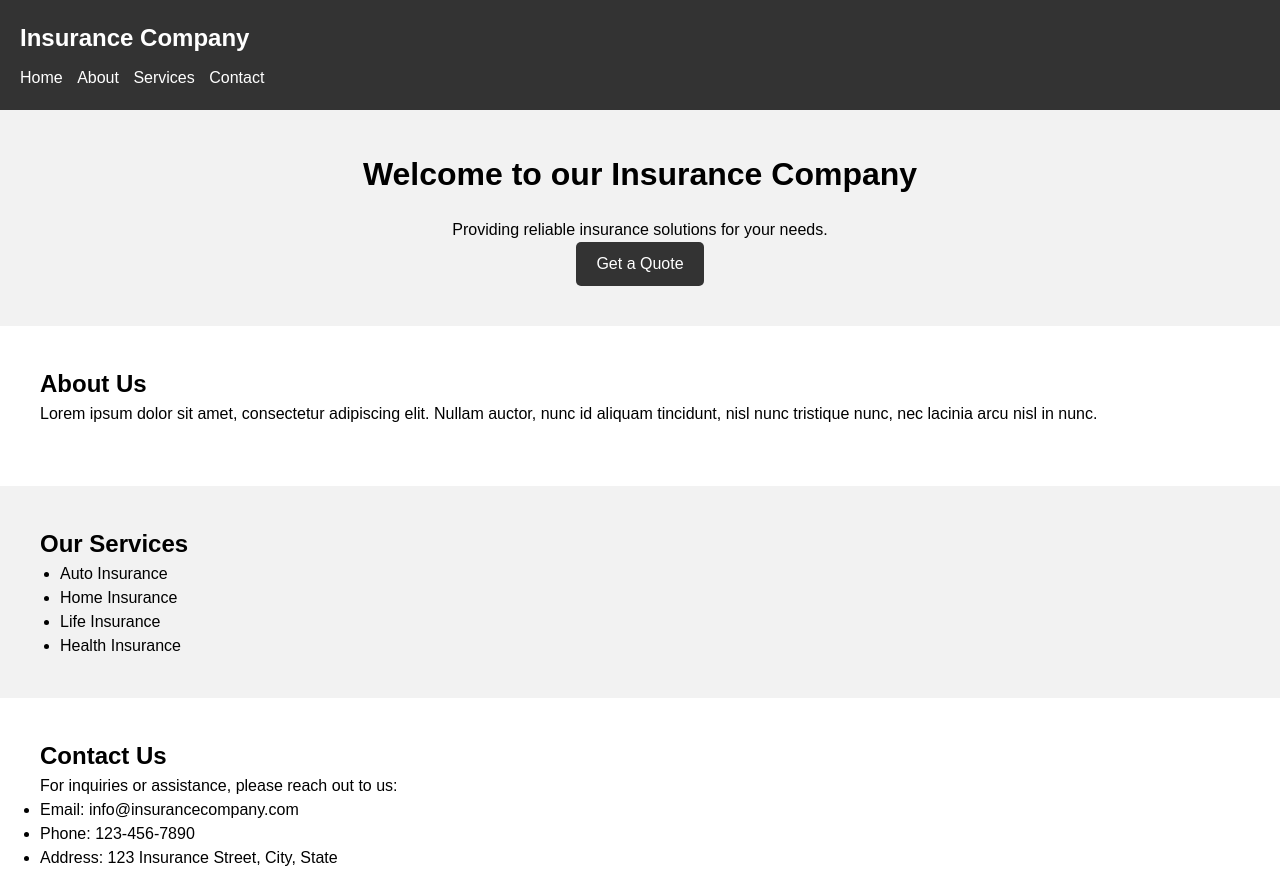
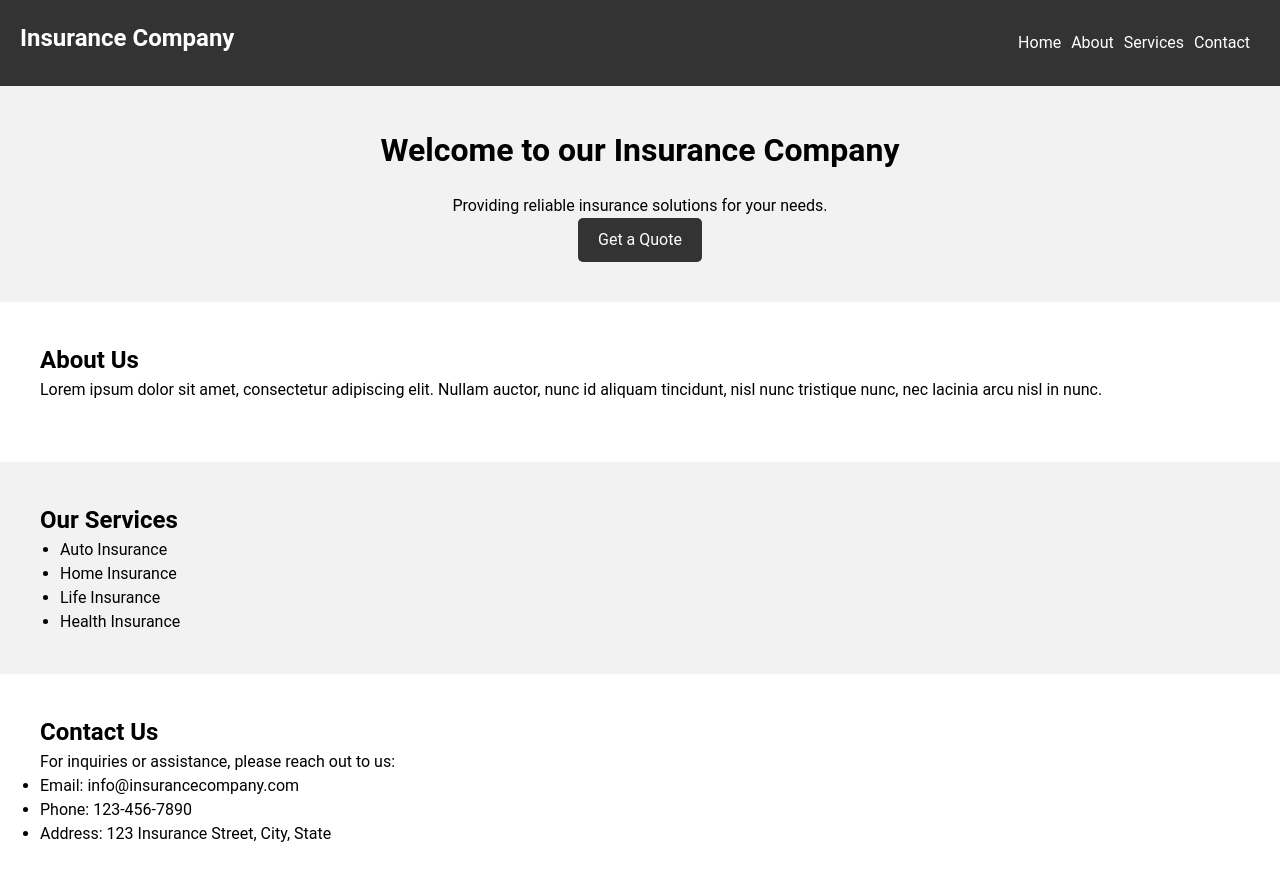
Before and after one commit to misheelen/insurance-experimental, a website: page index.html in a window 1280 px wide. Shown: the top 873 px of the page. Drawn offline with Linux system fonts and the light colour scheme.

Commit message:
improvements added on index.html and style

```diff
--- a/index.html
+++ b/index.html
@@ -4,6 +4,7 @@
   <title>Insurance Company</title>
   <link rel="stylesheet" type="text/css" href="styles.css">
   <script src="script.js"></script>
+  <meta name="viewport" content="width=device-width, initial-scale=1">
 </head>
 <body>
   <header>
--- a/styles.css
+++ b/styles.css
@@ -1,3 +1,8 @@
+:root {
+  --primary-color: #333;
+  --secondary-color: #fff;
+}
+
 /* Reset default margin and padding */
 body, h1, h2, p, ul, li {
     margin: 0;
@@ -6,14 +11,18 @@ body, h1, h2, p, ul, li {
 
   /* Global styles */
   body {
-    font-family: Arial, sans-serif;
+    font-family: 'Roboto', Arial, sans-serif;
     line-height: 1.5;
+    background-color: var(--secondary-color);
   }
 
   header {
-    background-color: #333;
-    color: #fff;
+    background-color: var(--primary-color);
+    color: var(--secondary-color);
     padding: 20px;
+    display: flex;
+    justify-content: space-between;
+    align-items: center;
   }
 
   h1 {
@@ -23,20 +32,29 @@ body, h1, h2, p, ul, li {
 
   nav ul {
     list-style-type: none;
+    display: flex;
   }
 
   nav ul li {
-    display: inline-block;
     margin-right: 10px;
   }
 
   nav ul li a {
-    color: #fff;
+    color: var(--secondary-color);
     text-decoration: none;
+    transition: color 0.3s ease;
+  }
+
+  nav ul li a:hover {
+    color: #ccc;
   }
 
   section {
     padding: 40px;
+  }
+
+  section:hover {
+    background-color: #f5f5f5;
   }
 
   #hero {
```
